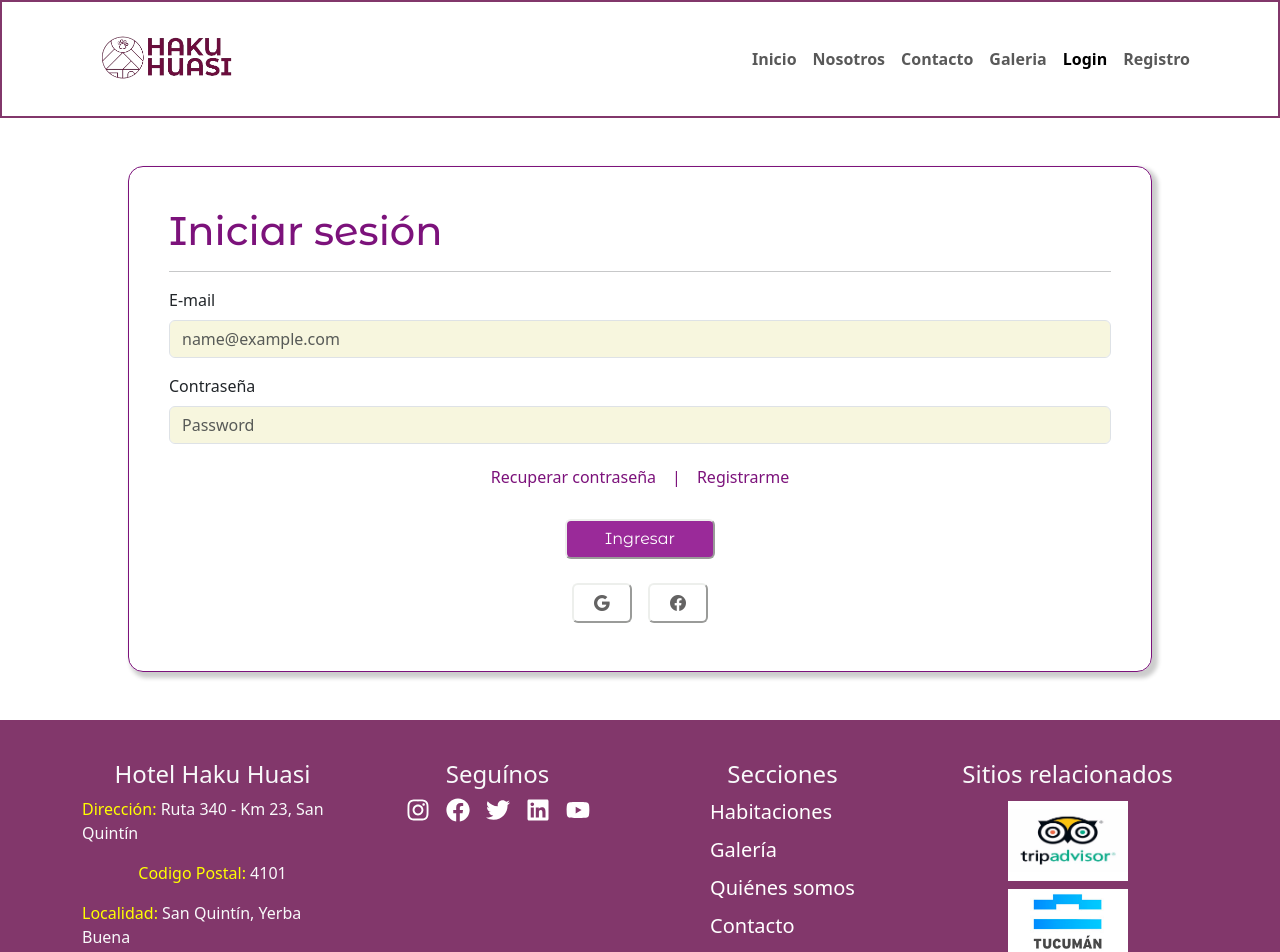
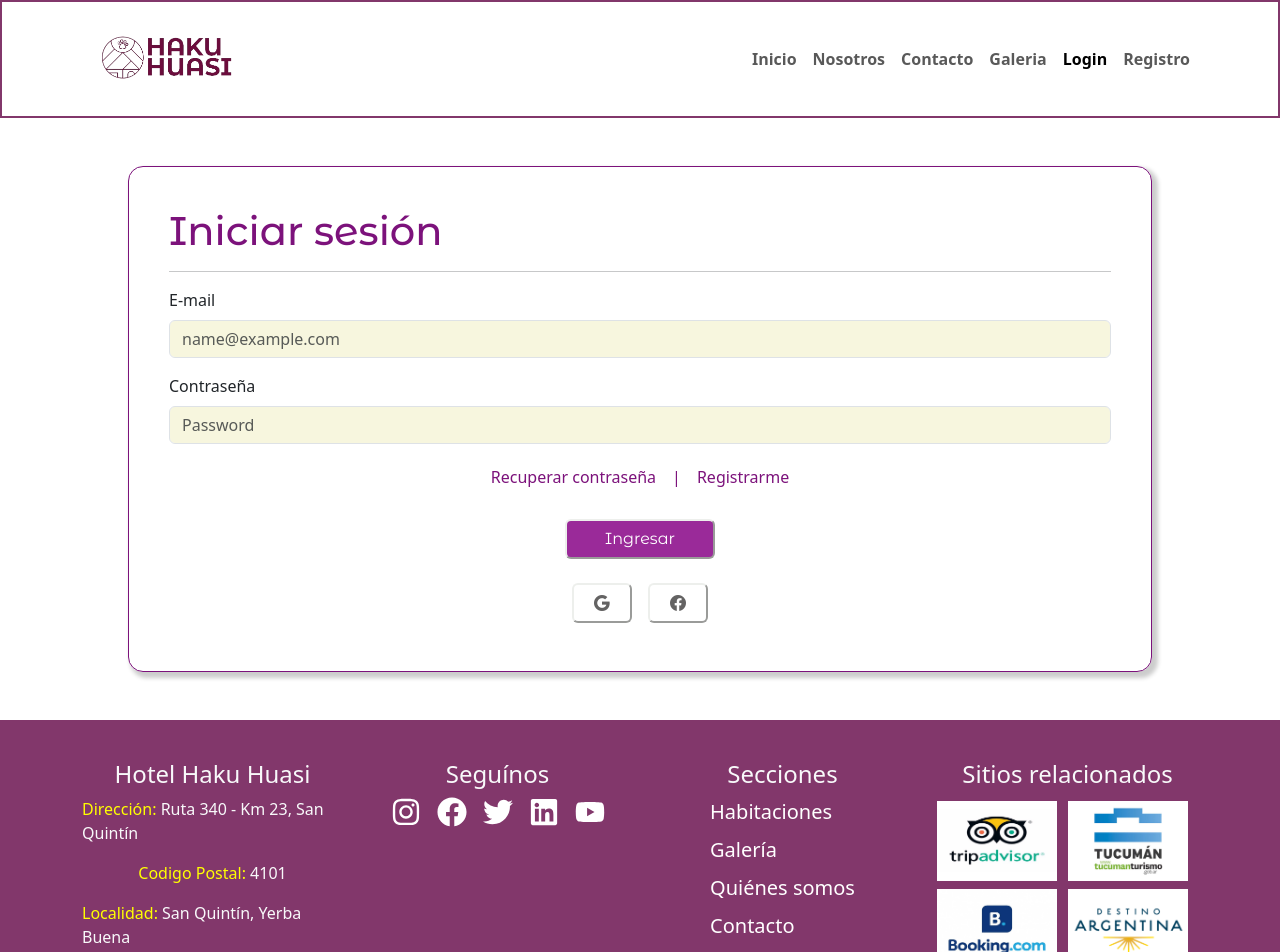
Before and after one commit to Pabmoy25/proyectoHotel-FrontEnd, a React (Vite) app: page /login in a window 1280 px wide. Shown: the top 952 px of the page. Built offline with nearby package versions, Linux system fonts and the light colour scheme.

Commit message:
se modifica tamaño de los iconos de redes sociales

```diff
--- a/src/components/common/Footer.jsx
+++ b/src/components/common/Footer.jsx
@@ -53,31 +53,31 @@ const Footer = () => {
           <Link to="/error404" className="icono-link mx-2">
             <FaInstagram
               className="icono-instagram"
-                  style={{ fontSize: "24px" }}
+              style={{ fontSize: "30px" }}
             />
           </Link>
           <Link to="/error404" className="icono-link mx-2">
             <FaFacebook
               className="icono-facebook"
-                  style={{ fontSize: "24px" }}
+              style={{ fontSize: "30px" }}
             />
           </Link>
           <Link to="/error404" className="icono-link mx-2">
             <FaTwitter
               className="icono-twitter"
-                  style={{ fontSize: "24px" }}
+              style={{ fontSize: "30px" }}
             />
           </Link>
           <Link to="/error404" className="icono-link mx-2">
             <FaLinkedin
               className="icono-linkedin"
-                  style={{ fontSize: "24px" }}
+              style={{ fontSize: "30px" }}
             />
           </Link>
           <Link to="/error404" className="icono-link mx-2">
             <FaYoutube
               className="icono-youtube"
-                  style={{ fontSize: "24px" }}
+              style={{ fontSize: "30px" }}
             />
           </Link>
         </div>
@@ -126,16 +126,16 @@ const Footer = () => {
       </div>
       <div className="col-lg-3 mt-3 d-flex flex-column align-items-center">
         <h4>Sitios relacionados</h4>
-            <div className="d-flex flex-column align-items-center">
-              <Link to="/error404" className="my-1">
+        <div className="d-flex flex-wrap justify-content-center">
+          <a href="https://www.tripadvisor.com.ar" className="my-1 col-lg-6">
             <img
               src={logoTripAdvisor}
               alt="logo de trip advisor"
               className="img-fluid"
               width={120}
             />
-              </Link>
-              <a href="https://www.tucumanturismo.gob.ar/" className="my-1">
+          </a>
+          <a href="https://www.tucumanturismo.gob.ar" className="my-1 col-lg-6">
             <img
               src={logoTucuman}
               alt="logo de Tucumán turismo"
@@ -143,7 +143,7 @@ const Footer = () => {
               width={120}
             />
           </a>
-              <a href="https://www.booking.com" className="my-1">
+          <a href="https://www.booking.com" className="my-1 col-lg-6">
             <img
               src={logobooking}
               alt="logo de booking"
@@ -151,7 +151,7 @@ const Footer = () => {
               width={120}
             />
           </a>
-              <a href="https://www.destinoargentina.com.ar" className="my-1">
+          <a href="https://www.destinoargentina.com.ar" className="my-1 col-lg-6">
             <img
               src={destinoArgentino}
               alt="logo destino Argentino"
```
Also changed, not shown: src/assets/logo-marca-tucuman.jpg. Lines whose indentation alone changed are shown as unchanged.
